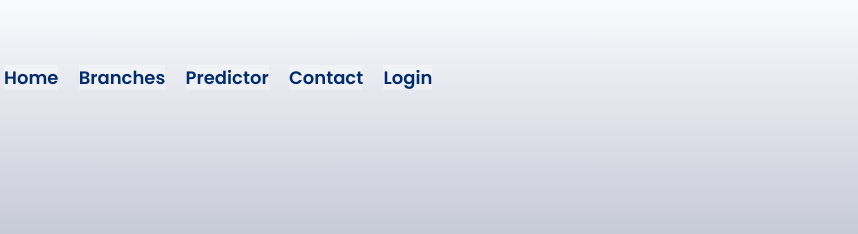
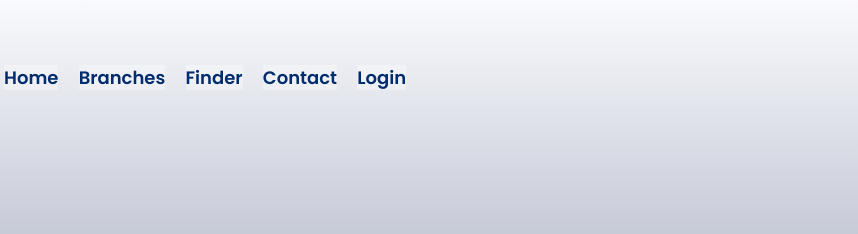
Before and after one commit to Grasshoppers1/College-Compass, a website: page public/index.html in a window 1280 px wide. Shown: the top 234 px of the page, 422-1280 px from the left. Drawn offline with Linux system fonts and the light colour scheme.

Commit message:
Update index.html

```diff
--- a/public/index.html
+++ b/public/index.html
@@ -21,7 +21,7 @@
             <ul id="nav-links">
                 <li><a href="index.html">Home</a></li>
                 <li><a href="index.html#Branch">Branches</a></li>
-                <li><a href="index.html#predictor">Predictor</a></li>
+                <li><a href="index.html#predictor">Finder</a></li>
                 <li><a href="contact.html">Contact</a></li>
                 <li id="auth-link"><a href="login.html">Login</a></li>
             </ul>
```
